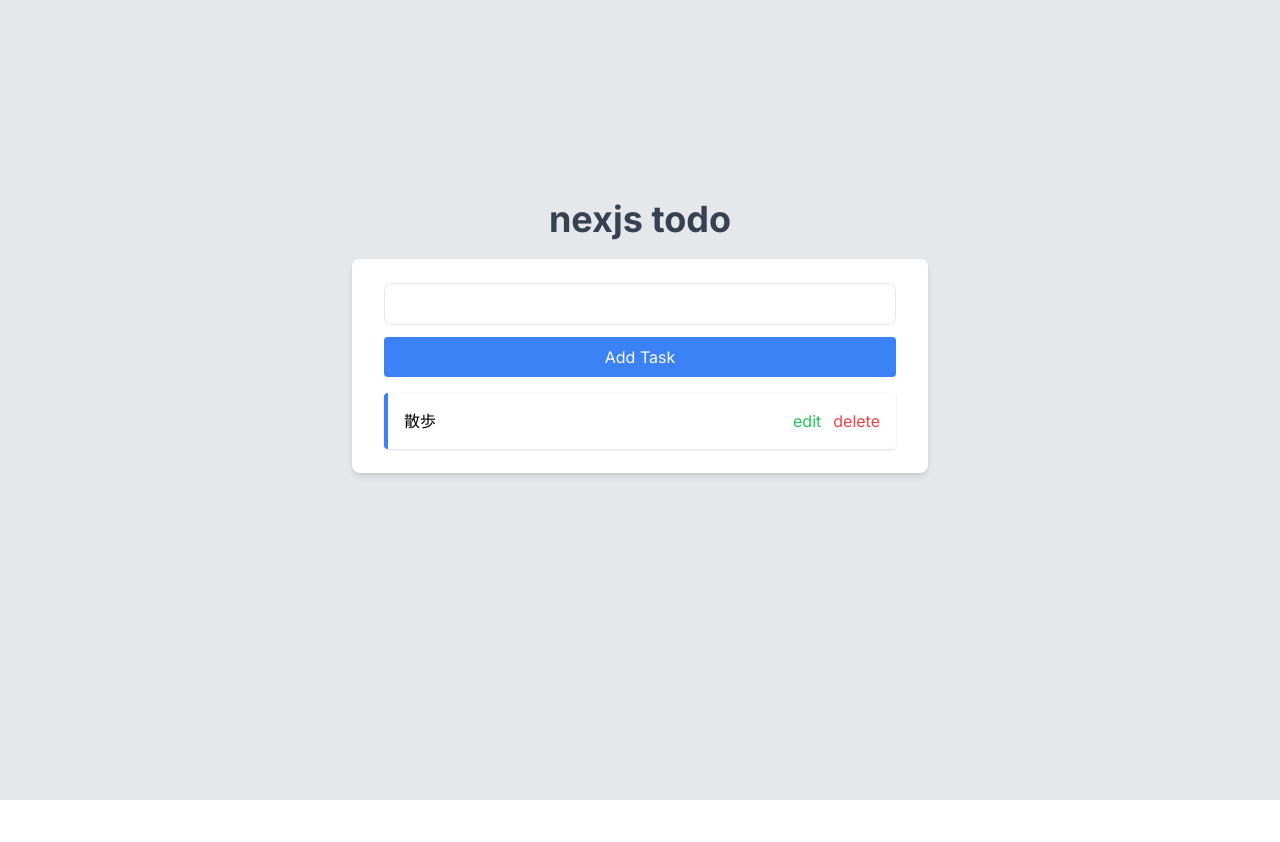
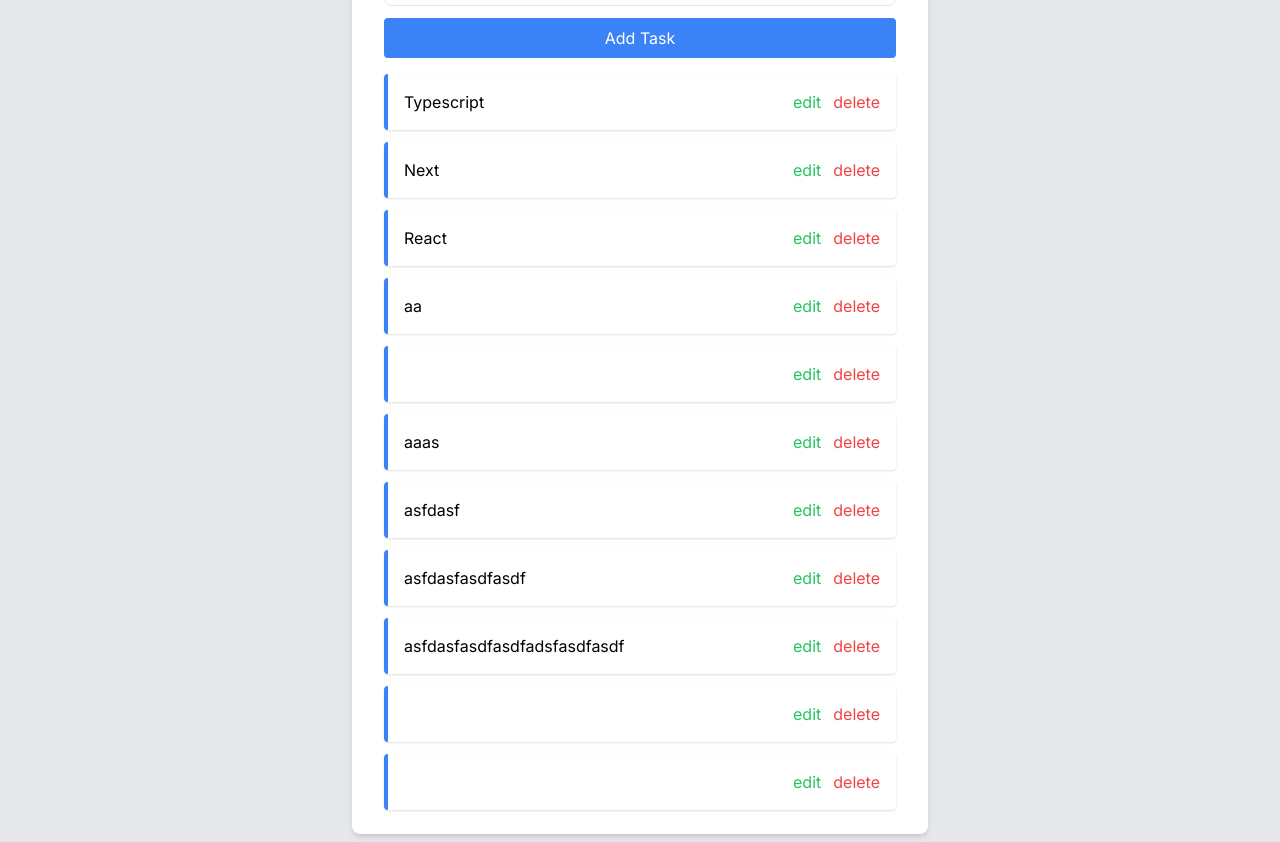
Before and after one commit to omuomuMG/todoapp-next, a Next.js app: page / in a window 1280 px wide. Before the commit the page ends 800 px from the top, so only its background shows below. Built offline with nearby package versions, Linux system fonts and the light colour scheme; data requests are answered from the project's data file.

Commit message:
add: add-tasks

```diff
--- a/api.ts
+++ b/api.ts
@@ -1 +1,17 @@
-export const getAllTodos = async () => {};
+import { Task } from "./types";
+
+export const getAllTodos = async (): Promise<Task[]> => {
+	const res = await fetch("http://localhost:3000/tasks", { cache: "no-store" }); //no-storeでSSR
+	const todos = res.json();
+	return todos;
+};
+
+export const addTodos = async (todo: Task): Promise<Task[]> => {
+	const res = await fetch("http://localhost:3000/tasks", {
+		method: "POST",
+		headers: { "Content-Type": "application/json" },
+		body: JSON.stringify(todo),
+	});
+	const newTodo = res.json();
+	return newTodo;
+};
--- a/app/components/AddTask.tsx
+++ b/app/components/AddTask.tsx
@@ -1,11 +1,24 @@
-import React from "react";
+"use client";
+import { addTodos } from "@/api";
+import React, { ChangeEvent, FormEvent, useState } from "react";
 
 function AddTask() {
+	const [taskTitle, setTaskTitle] = useState("");
+	const [id, SetId] = useState<number>(5);
+	const handleSubmit = async (e: FormEvent) => {
+		e.preventDefault();
+		await addTodos({ id: id.toString(), text: taskTitle });
+		setTaskTitle("");
+		SetId(id + 1);
+	};
 	return (
-		<form className="mb-4 space-y-3">
+		<form className="mb-4 space-y-3" onSubmit={handleSubmit}>
 			<input
 				type="text"
 				className="w-full border px-4 py-2 rounded-lg focus:outline-none"
+				onChange={(e: ChangeEvent<HTMLInputElement>) =>
+					setTaskTitle(e.target.value)
+				}
 			></input>
 			<button className="w-full px-4 py-2 text-white bg-bule-500 rounded transform :hover bg-blue-500 hover:scale-95 duration-200">
 				Add Task
--- /dev/null
+++ b/app/components/Todo.tsx
@@ -0,0 +1,23 @@
+import { Task } from "@/types";
+import React from "react";
+
+interface TodoProps {
+	todo: Task;
+}
+
+const Todo = ({ todo }: TodoProps) => {
+	return (
+		<li
+			key={todo.id}
+			className="flex justify-between p-4 bg-white border-l-4 border-blue-500 rounded shadow"
+		>
+			<span>{todo.text}</span>
+			<div>
+				<button className="text-green-500 mr-3">edit</button>
+				<button className="text-red-500">delete</button>
+			</div>
+		</li>
+	);
+};
+
+export default Todo;
--- a/app/components/TodoList.tsx
+++ b/app/components/TodoList.tsx
@@ -1,15 +1,24 @@
+import { Task } from "@/types";
 import React from "react";
+import Todo from "./Todo";
 
-const TodoList = () => {
+interface TodoListProps {
+	todos: Task[];
+}
+
+const TodoList = ({ todos }: TodoListProps) => {
 	return (
 		<ul className="space-y-3">
-			<li className="flex justify-between p-4 bg-white border-l-4 border-blue-500 rounded shadow">
+			{todos.map((todo) => (
+				<Todo key={todo.id} todo={todo} />
+			))}
+			{/* <li className="flex justify-between p-4 bg-white border-l-4 border-blue-500 rounded shadow">
 				<span>散歩</span>
 				<div>
 					<button className="text-green-500 mr-3">edit</button>
 					<button className="text-red-500">delete</button>
 				</div>
-			</li>
+			</li> */}
 		</ul>
 	);
 };
--- a/app/data/todos.json
+++ b/app/data/todos.json
@@ -11,6 +11,38 @@
     {
       "id": "3",
       "text": "React"
+    },
+    {
+      "id": "4",
+      "text": "aa"
+    },
+    {
+      "id": "4",
+      "text": ""
+    },
+    {
+      "id": "4",
+      "text": "aaas"
+    },
+    {
+      "id": "5",
+      "text": "asfdasf"
+    },
+    {
+      "id": "6",
+      "text": "asfdasfasdfasdf"
+    },
+    {
+      "id": "7",
+      "text": "asfdasfasdfasdfadsfasdfasdf"
+    },
+    {
+      "id": "8",
+      "text": ""
+    },
+    {
+      "id": "9",
+      "text": ""
     }
   ]
 }
--- a/app/page.tsx
+++ b/app/page.tsx
@@ -1,15 +1,16 @@
-import Image from "next/image";
 import AddTask from "./components/AddTask";
 import TodoList from "./components/TodoList";
+import { getAllTodos } from "@/api";
 
-export default function Home() {
+export default async function Home() {
+	const todos = await getAllTodos();
 	return (
 		<main className="flex flex-col items-center justify-center min-h-screen py-2 bg-gray-200">
 			<h1 className="text-4xl font-bold  text-gray-700 -mt-32">nexjs todo</h1>
 			<div className="w-full max-w-xl mt-5">
 				<div className="w-full px-8 py-6 bg-white shadow-md rounded-lg">
 					<AddTask />
-					<TodoList />
+					<TodoList todos={todos} />
 				</div>
 			</div>
 		</main>
--- a/types.ts
+++ b/types.ts
@@ -1,4 +1,4 @@
-export interface Todo {
+export interface Task {
 	id: string;
 	text: string;
 }
```
Lines whose indentation alone changed are shown as unchanged.
